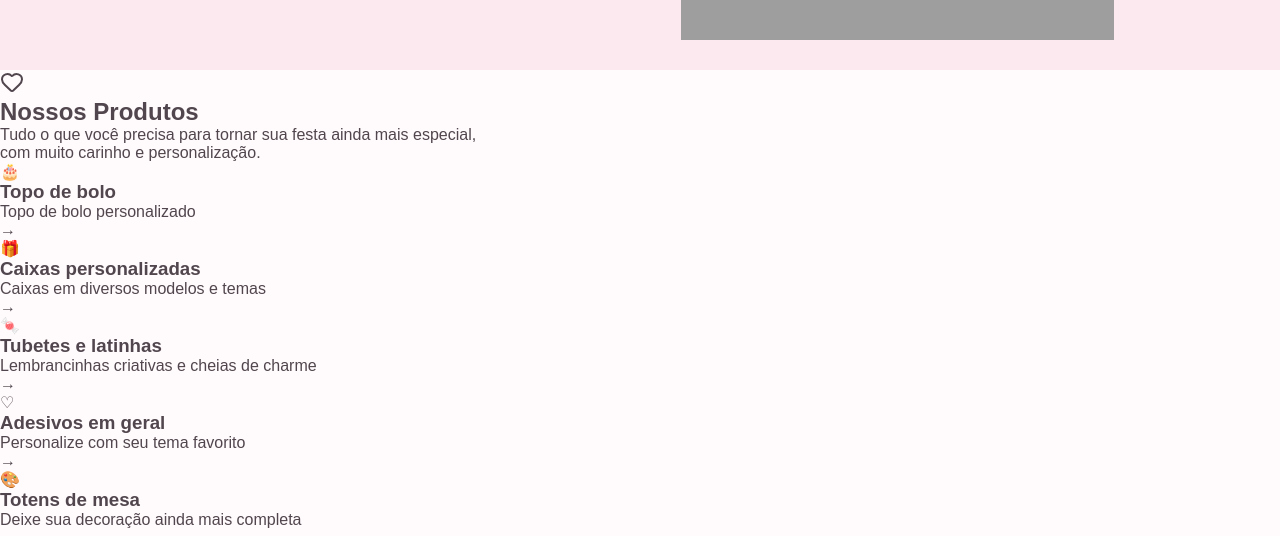
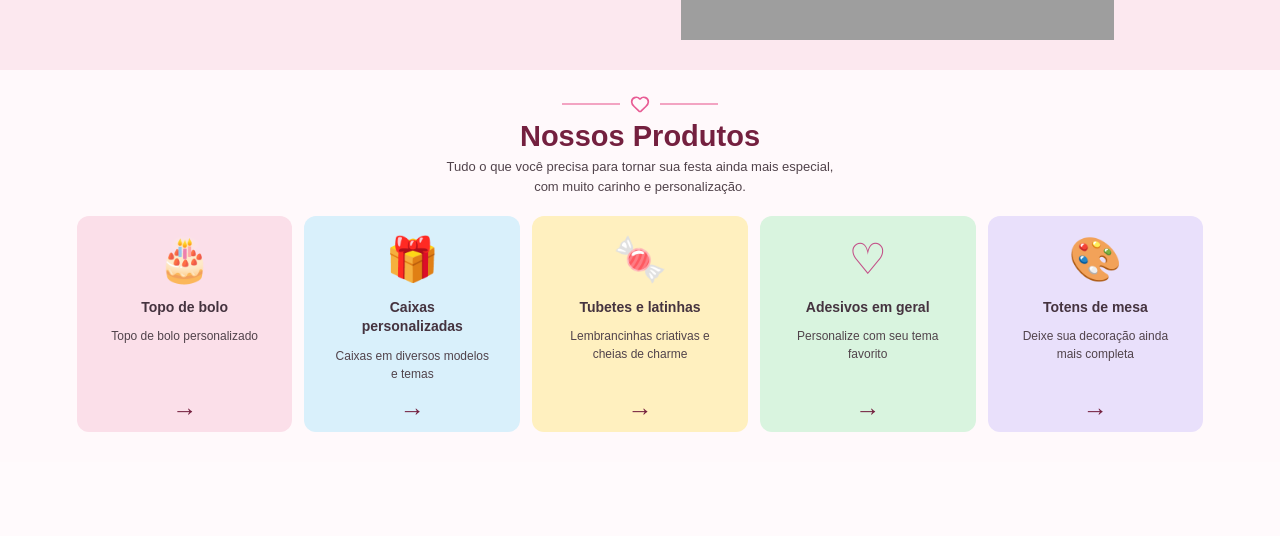
Before and after one commit to PatrickCorrea-git/papelle-personalizados, a React (Vite) app: page / in a window 1280 px wide. Shown: the part 397-933 px from the top of the page. After the commit the page ends 859 px from the top, so only its background shows below. Built offline with nearby package versions, Linux system fonts and the light colour scheme; grey boxes are pictures that could not be loaded.

Commit message:
feat:Atualizando css

```diff
--- a/src/App.css
+++ b/src/App.css
@@ -199,7 +199,120 @@ header nav a.ativo::after {
     font-weight: 600;
 }
 
-/* responsividade */
+/* produtos */
+.produtos {
+    text-align: center;
+    padding: 24px 6% 30px;
+    background-color: #fff9fb;
+}
+
+.divisoria-decorativa {
+    display: flex;
+    align-items: center;
+    justify-content: center;
+    gap: 10px;
+    margin-bottom: 6px;
+    color: #e85c94;
+}
+
+.divisoria-decorativa::before, .divisoria-decorativa::after {
+    content: '';
+    width: 58px;
+    height: 2px;
+    background-color: #f3a4c2;
+}
+
+.divisoria-decorativa svg {
+    width: 20px;
+    height: 20px;
+}
+
+.produtos h2 {
+    margin-bottom: 4px;
+    color: #74203f;
+    font-size: 29px;
+}
+
+.produtos-descricao{
+    margin-bottom: 20px;
+    color: #51434b;
+    font-size: 13px;
+    line-height: 1.5;
+}
+
+.produtos-lista {
+    display: grid;
+    grid-template-columns: repeat(5, minmax(0, 1fr));
+    gap: 12px;
+    width: 100%;
+    max-width: 100%;
+    box-sizing: border-box;
+}
+
+.categoria-card {
+    min-width: 0;
+    min-height: 210px;
+    padding: 18px 12px 12px;
+    border: none;
+    border-radius: 12px;
+    display: flex;
+    flex-direction: column;
+    align-items: center;
+    justify-content: flex-start;
+}
+
+.categoria-card.card-rosa {
+    background-color: #fbdfe9;
+}
+
+.categoria-card.card-azul {
+    background-color: #d9f0fb;
+}
+
+.categoria-card.card-amarelo {
+    background-color: #fff0bf;
+}
+
+.categoria-card.card-verde {
+    background-color: #d9f4df;
+}
+
+.categoria-card.card-lilas {
+    background-color: #e9e0fb;
+}
+
+.categoria-card > span:first-child {
+    margin-bottom: 12px;
+    color: #c34f88;
+    font-size: 43px;
+    line-height: 1.2;
+}
+
+.categoria-card h3 {
+    max-width: 150px;
+    margin-bottom: 10px;
+    color: #45333f;
+    font-size: 14px;
+    line-height: 1.4;
+}
+
+.categoria-card p {
+    max-width: 155px;
+    margin-bottom: 12px;
+    color: #51434b;
+    font-size: 12px;
+    line-height: 1.5;
+}
+
+.categoria-card .categoria-seta {
+    margin-top: auto;
+    color: #74203f;
+    font-size: 25px;
+    line-height: 1;
+}
+
+
+/* responsividade banner */
 @media (max-width: 700px) {
     .banner {
         text-align: center;
```
